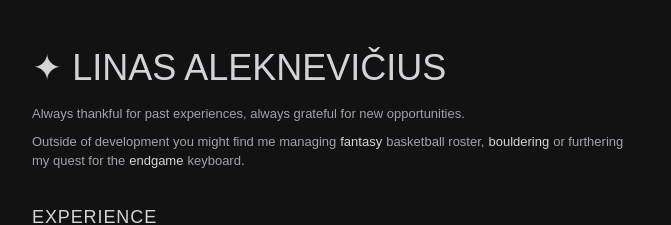
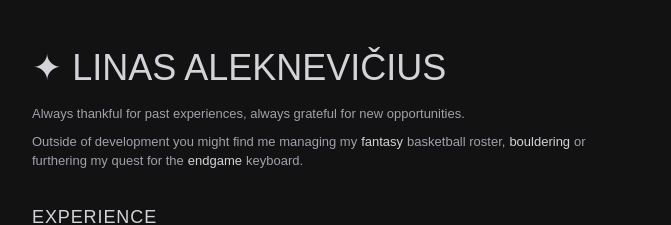
Before and after one commit to bzap/aleknev_dev_v4, a Next.js app: page / in a window 1280 px wide. Shown: the top 225 px of the page, without its empty margins (304-975 px from the left). Built offline with nearby package versions, Linux system fonts and the light colour scheme; a web font is replaced by a local one.

Commit message:
typooooo

```diff
--- a/src/app/components/About.tsx
+++ b/src/app/components/About.tsx
@@ -14,7 +14,7 @@ const About = () => {
                     new opportunities.
                 </p>
                 <p>
-                    Outside of development you might find me managing
+                    Outside of development you might find me managing my
                     <a
                         className={highlightedTextClassName}
                         href="https://i.imgur.com/JM6ZTAb.jpeg"
```
